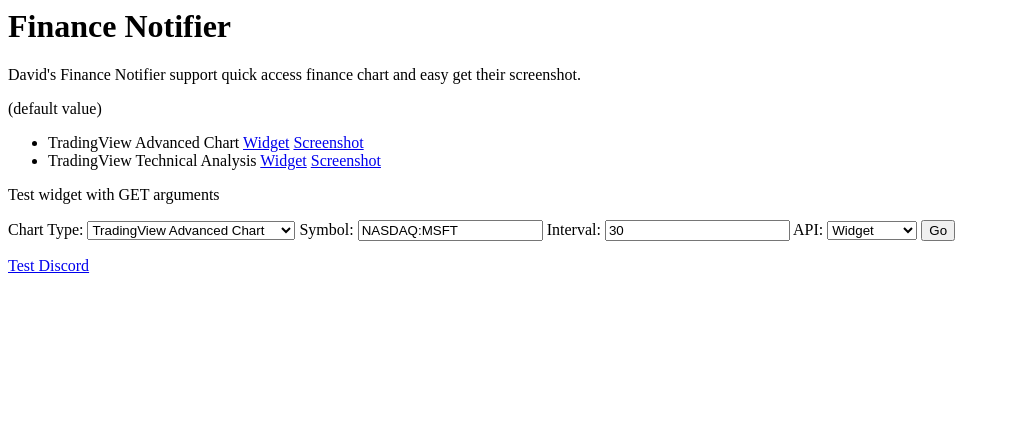
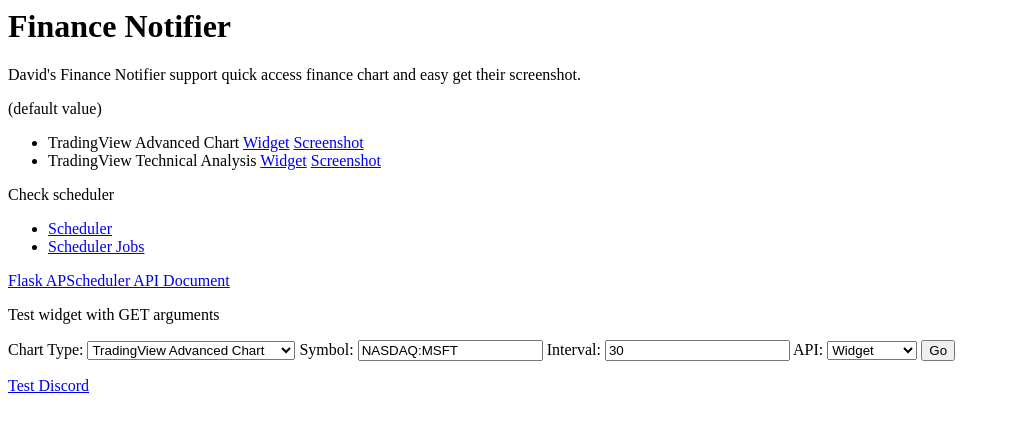
Before and after one commit to daviddwlee84/FinanceNotifier, a Flask app: template templates/index.html in a window 1280 px wide. Shown: the top 432 px of the page, without its empty margins (0-1010 px from the left). Run offline with Flask 3, Linux system fonts and the light colour scheme; the template is opened without the code that fills it, so the values that code supplies are empty.

Commit message:
Add APScheduler tester

```diff
--- a/app.py
+++ b/app.py
@@ -32,7 +32,7 @@ with open("config.yml", "r") as fp:
 
 @app.route("/", methods=["GET"])
 def home():
-    return render_template("index.html")
+    return render_template("index.html", jobs=scheduler.get_jobs())
 
 
 # ==== Schedule ====
--- a/requirements.txt
+++ b/requirements.txt
@@ -1,3 +1,4 @@
+# RuntimeError: Install Flask with the 'async' extra in order to use async views.
 flask[async]
 # This must match the container version in the Dockerfile
 pytest-playwright==0.4.3
--- a/templates/index.html
+++ b/templates/index.html
@@ -1,9 +1,11 @@
 <html>
+
 <head>
     <title>Finance Notifier</title>
     <meta property="og:title" content="David's Finance Notifier" />
     <meta property="og:type" content="website" />
-        <meta property="og:description" content="David's Finance Notifier support quick access finance chart and easy get their screenshot." />
+    <meta property="og:description"
+        content="David's Finance Notifier support quick access finance chart and easy get their screenshot." />
 </head>
 
 <body>
@@ -13,10 +15,26 @@
     <p>(default value)</p>
 
     <ul>
-            <li>TradingView Advanced Chart <a href="/widget/tradingview_advanced_chart" target="_blank">Widget</a> <a href="/screenshot/tradingview_advanced_chart" target="_blank">Screenshot</a></li>
-            <li>TradingView Technical Analysis <a href="/widget/tradingview_technical_analysis" target="_blank">Widget</a> <a href="/screenshot/tradingview_technical_analysis" target="_blank">Screenshot</a></li>
+        <li>TradingView Advanced Chart <a href="/widget/tradingview_advanced_chart" target="_blank">Widget</a> <a
+                href="/screenshot/tradingview_advanced_chart" target="_blank">Screenshot</a></li>
+        <li>TradingView Technical Analysis <a href="/widget/tradingview_technical_analysis" target="_blank">Widget</a>
+            <a href="/screenshot/tradingview_technical_analysis" target="_blank">Screenshot</a>
+        </li>
     </ul>
 
+    <p>Check scheduler</p>
+
+    <ul>
+        <li><a href="/scheduler" target="_blank">Scheduler</a></li>
+        <li><a href="/scheduler/jobs" target="_blank">Scheduler Jobs</a></li>
+    </ul>
+
+    <a href="https://viniciuschiele.github.io/flask-apscheduler/rst/api.html">Flask APScheduler API Document</a>
+    <br>
+
+    {% for job in jobs %}
+    <button class="post-button" data-url="/scheduler/jobs/{{ job['id'] }}/run">{{ job['id'] }}</button><br><br>
+    {% endfor %}
 
     <p>Test widget with GET arguments</p>
 
@@ -60,5 +78,21 @@
         }
     </script>
 
+    <!-- For Scheduler Test -->
+    <script src="https://code.jquery.com/jquery-3.6.0.min.js"></script>
+    <script>
+        // TODO: disable button while running. after running, print the "data" and enable the button
+        $(document).ready(function () {
+            $('.post-button').click(function () {
+                var url = $(this).data('url');
+                console.log(url)
+                $.post(url, null, function (data) {
+                    // Handle the response data as needed
+                    console.log(data);
+                });
+            });
+        });
+    </script>
 </body>
+
 </html>
```
Lines whose indentation alone changed are shown as unchanged.
